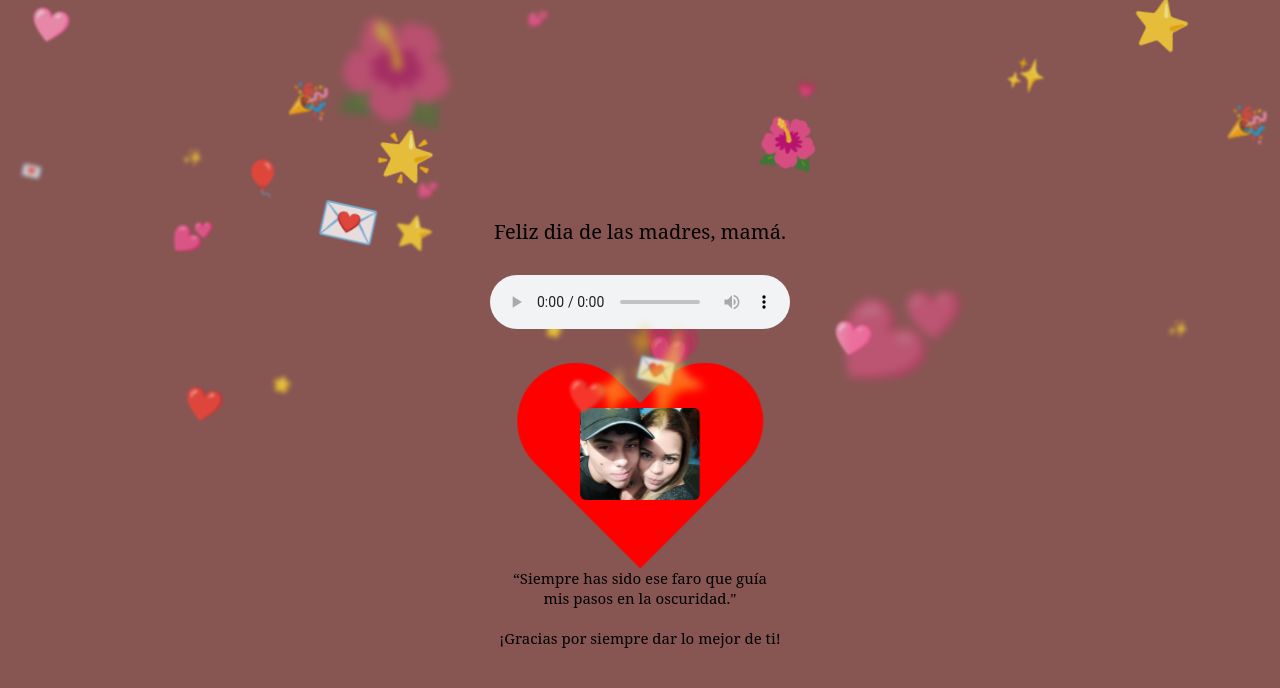
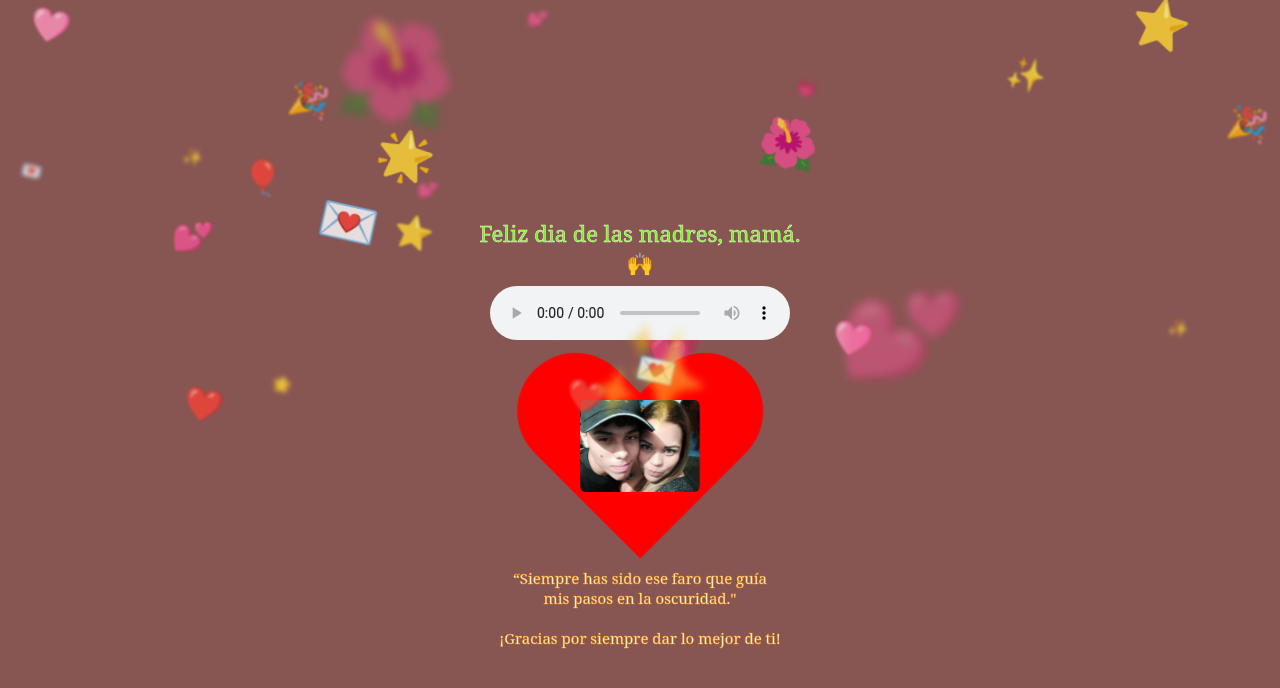
Before and after one commit to ZenowHrm/ZenowHrm.github.io, a plain HTML site: page index.html in a window 1280 px wide. Drawn offline with Linux system fonts and the light colour scheme.

Commit message:
finalbdie

```diff
--- a/index.html
+++ b/index.html
@@ -19,13 +19,14 @@
     <script src="app.js"></script>
 
     <div class="Text-body">
-        <div class="text-above">Feliz dia de las madres, mamá.
+        <div class="text-above">Feliz dia de las madres, mamá. <br> 🙌
             <div class="music">
                 <audio controls autoplay loop>
                       <source src="1.mp3">
                    </audio>
                   </div>
        </div>
+
 
     <div class="corazon">
         <div class="heart">  </div>
--- a/styles.css
+++ b/styles.css
@@ -8,7 +8,8 @@ body {
   .music{
     position: relative;
     text-align: center;
-    bottom: -30px;
+    -webkit-text-stroke: 0.1px rgb(0, 0, 0);
+    bottom: -8px;
   }
 
   .Text-body {
@@ -26,8 +27,9 @@ body {
   .text-above{
     position: absolute;
     text-align: center;
-    color: #000000; /* Color del texto */
-    font-size: 20px; /* Tamaño del texto */
+    color: #66ff00; /* Color del texto */
+    -webkit-text-stroke: 0.5px rgb(255, 253, 253);
+    font-size: 22px; /* Tamaño del texto */
     font-family: 'Serif', Courier;
 }
   .text-above {
@@ -36,7 +38,8 @@ body {
   .text-below {
     position: absolute;
     text-align: center;
-    color: #000000; /* Color del texto */
+    color: #ffffff; /* Color del texto */
+    -webkit-text-stroke: 0.5px rgb(255, 149, 0);
     font-size: 15px; /* Tamaño del texto */
     font-family: 'Serif', Verdana;
 }
@@ -48,6 +51,7 @@ body {
     width: 200px;
     margin: 20px auto;
     left: -10px;
+    bottom: 10px;
 
     display: flex;
     align-items: center;
@@ -81,7 +85,7 @@ body {
 
   .foto{
     position: absolute;
-    bottom: 200px;
+    bottom: 208px;
     left: -300px;
     width: 1000px;
     height: 0;
```
